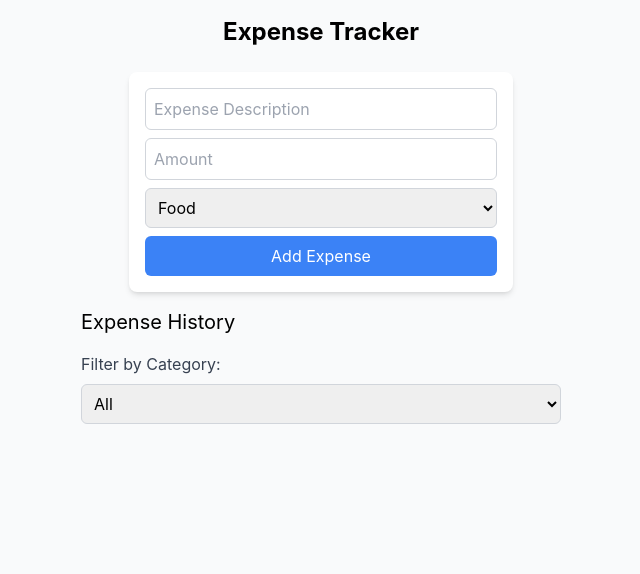
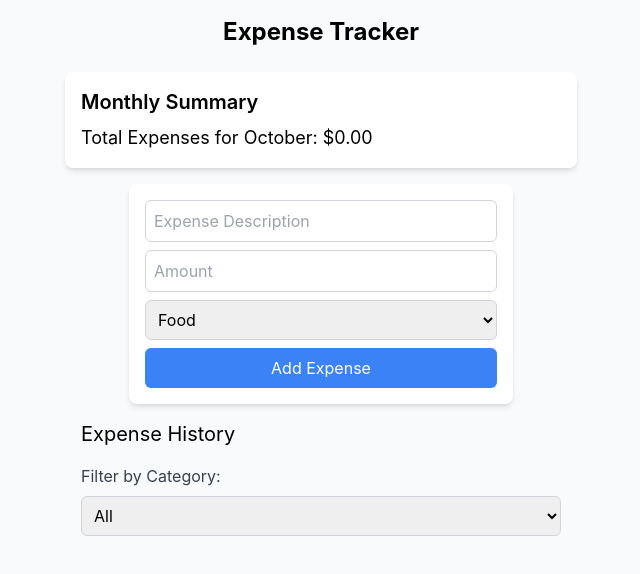
Before and after one commit to jadhneiny/ExpenseTracker, a React (Create React App) app in the folder expense-tracker/: page / in a window 1280 px wide. Shown: the top 574 px of the page, without its empty margins (319-959 px from the left). Built offline with nearby package versions, Linux system fonts and the light colour scheme.

Commit message:
summary component

```diff
--- a/expense-tracker/src/App.js
+++ b/expense-tracker/src/App.js
@@ -1,11 +1,13 @@
 import React from 'react';
 import AddExpenseForm from './components/AddExpenseForm';
 import ExpenseList from './components/ExpenseList';
+import Summary from './components/Summary';
 
 function App() {
   return (
     <div className="bg-gray-50 min-h-screen p-4">
       <h1 className="text-2xl text-center font-bold mb-6">Expense Tracker</h1>
+      <Summary />
       <AddExpenseForm />
       <ExpenseList />
     </div>
--- /dev/null
+++ b/expense-tracker/src/components/Summary.js
@@ -0,0 +1,30 @@
+import React from 'react';
+import { useSelector } from 'react-redux';
+
+const Summary = () => {
+  const expenses = useSelector(state => state.expenses.expenses);
+
+  // Get current month and year
+  const currentMonth = new Date().getMonth();
+  const currentYear = new Date().getFullYear();
+
+  // Calculate total expenses for the current month
+  const monthlyExpenses = expenses.filter(exp => {
+    const expenseDate = new Date(exp.date);
+    return (
+      expenseDate.getMonth() === currentMonth &&
+      expenseDate.getFullYear() === currentYear
+    );
+  });
+
+  const total = monthlyExpenses.reduce((sum, exp) => sum + parseFloat(exp.amount), 0);
+
+  return (
+    <div className="max-w-lg mx-auto bg-white rounded-lg p-4 shadow-md mb-4">
+      <h3 className="text-xl font-semibold mb-2">Monthly Summary</h3>
+      <p className="text-lg">Total Expenses for {new Date().toLocaleString('default', { month: 'long' })}: ${total.toFixed(2)}</p>
+    </div>
+  );
+};
+
+export default Summary;
```
